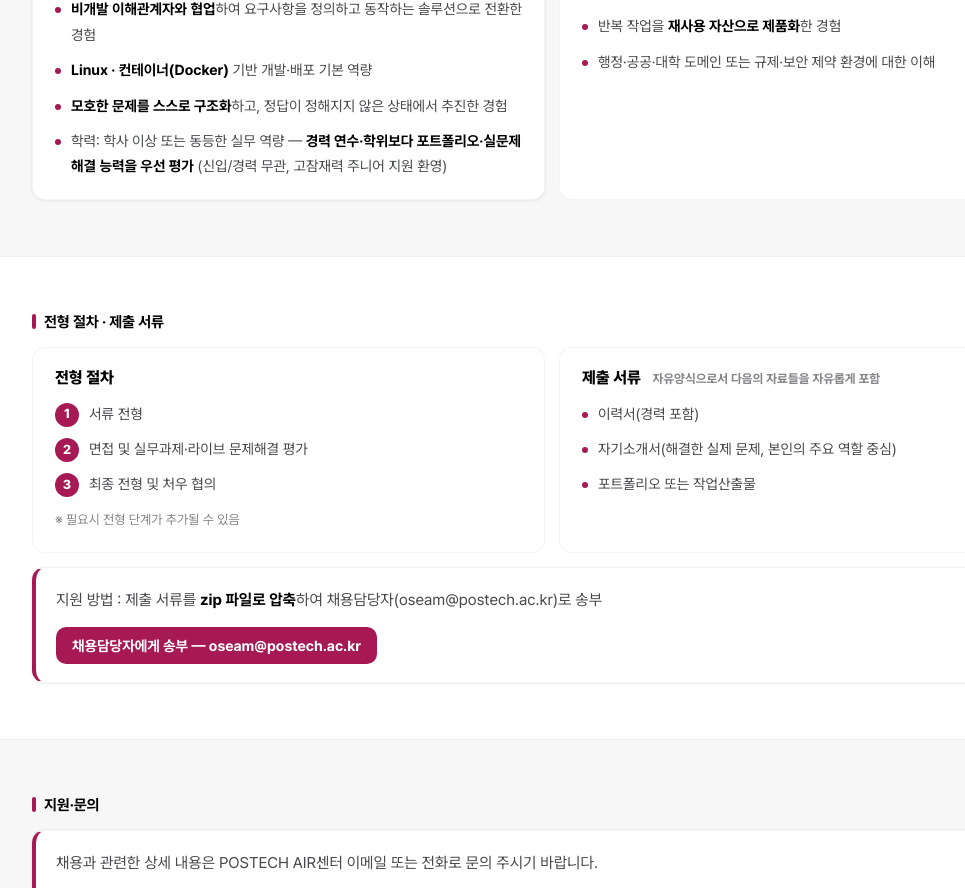
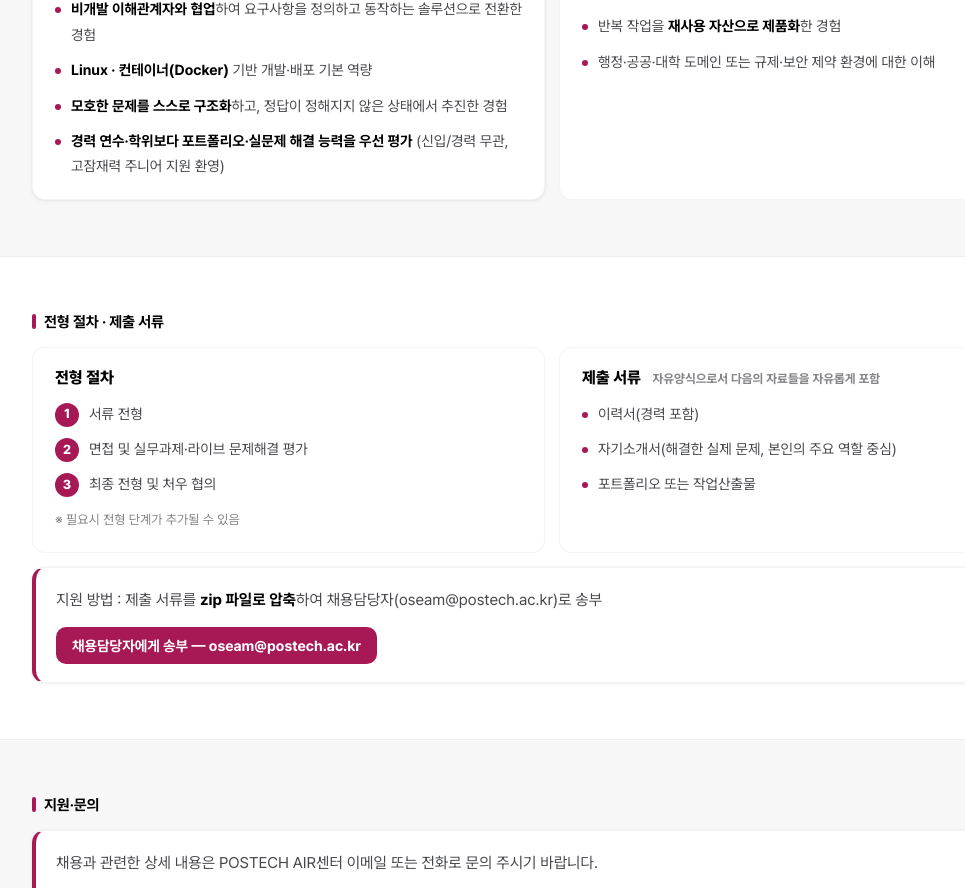
Before and after one commit to postechair/postechair.github.io, a Next.js app: page /recruit/ax-engineer in a window 1280 px wide. Shown: the part 2237-3125 px from the top of the page, without its empty margins (88-1053 px from the left). Built offline with nearby package versions, Linux system fonts and the light colour scheme.

Commit message:
Drop education line from AX engineer requirements
Co-Authored-By: Claude Fable 5 <noreply@anthropic.com>

```diff
--- a/app/recruit/ax-engineer/page.tsx
+++ b/app/recruit/ax-engineer/page.tsx
@@ -34,7 +34,7 @@ const MUST = [
   <><b>비개발 이해관계자와 협업</b>하여 요구사항을 정의하고 동작하는 솔루션으로 전환한 경험</>,
   <><b>Linux · 컨테이너(Docker)</b> 기반 개발·배포 기본 역량</>,
   <><b>모호한 문제를 스스로 구조화</b>하고, 정답이 정해지지 않은 상태에서 추진한 경험</>,
-  <>학력: 학사 이상 또는 동등한 실무 역량 — <b>경력 연수·학위보다 포트폴리오·실문제 해결 능력을 우선 평가</b> (신입/경력 무관, 고잠재력 주니어 지원 환영)</>,
+  <><b>경력 연수·학위보다 포트폴리오·실문제 해결 능력을 우선 평가</b> (신입/경력 무관, 고잠재력 주니어 지원 환영)</>,
 ];
 
 const NICE = [
```
Also changed, not shown: 8 other files (tests, documents, lock files or other folders).
